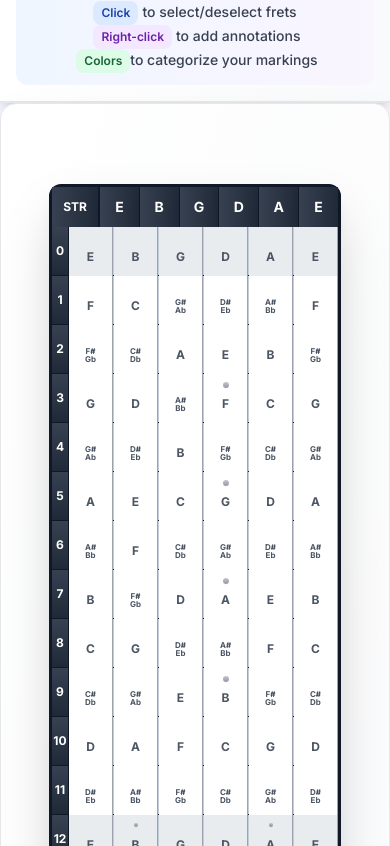
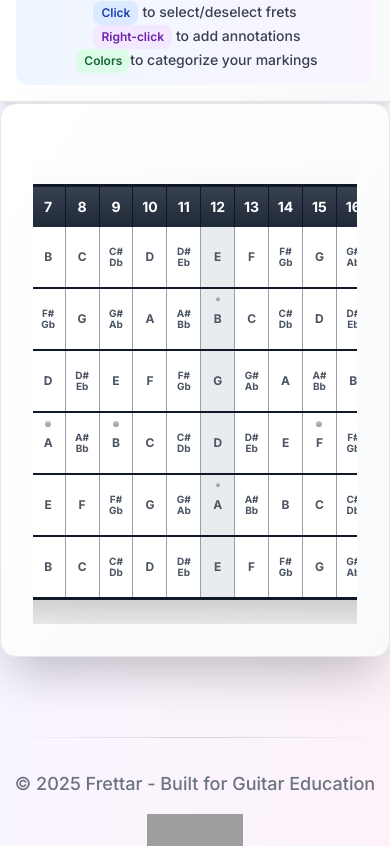
Before and after one commit to zejiran/frettar, a React (Vite) app: page / in a window 390 px wide. Shown: the part 838-1684 px from the top of the page. Built offline with nearby package versions, Linux system fonts and the light colour scheme; grey boxes are pictures that could not be loaded.

Commit message:
Remove mobile vertical fretboard layout and related CSS

```diff
--- a/src/components/Fretboard.tsx
+++ b/src/components/Fretboard.tsx
@@ -74,10 +74,8 @@ export const Fretboard: React.FC<FretboardProps> = ({
   };
 
   return (
-    <>
-      {/* Desktop/Tablet Layout (Horizontal) */}
-      <div className="hidden md:flex justify-center overflow-x-auto p-6 pt-8">
-        <div className="border-3 border-gray-900 rounded-xl bg-gradient-to-br from-gray-100 to-gray-200 shadow-2xl overflow-hidden inline-block mt-4">
+    <div className="flex justify-center overflow-x-auto p-6 pt-8">
+      <div className="border-3 border-gray-900 rounded-xl bg-gradient-to-br from-gray-100 to-gray-200 shadow-2xl overflow-hidden inline-block mt-4 min-w-[900px]">
         {/* Fret numbers header */}
         <div className="flex border-b-3 border-gray-900 bg-gradient-to-r from-gray-700 to-gray-800">
           <div className="w-15 h-10 flex items-center justify-center bg-gradient-to-r from-gray-700 to-gray-800 text-white font-bold border-r-2 border-gray-900 shadow-lg">
@@ -100,76 +98,5 @@ export const Fretboard: React.FC<FretboardProps> = ({
         ))}
       </div>
     </div>
-
-      {/* Mobile Layout (Vertical) */}
-      <div className="md:hidden p-4 pt-8">
-        <div className="border-3 border-gray-900 rounded-xl bg-gradient-to-br from-gray-100 to-gray-200 shadow-2xl overflow-visible mt-4">
-          {/* Strings header for mobile */}
-          <div className="flex border-b-3 border-gray-900 bg-gradient-to-r from-gray-700 to-gray-800">
-            <div className="w-12 h-10 flex items-center justify-center bg-gradient-to-r from-gray-700 to-gray-800 text-white font-bold border-r-2 border-gray-900 shadow-lg text-xs">
-              STR
-            </div>
-            {stringNotes.slice().reverse().map((note, index) => (
-              <div
-                key={index}
-                className={`flex-1 h-10 flex items-center justify-center bg-gradient-to-r from-gray-700 to-gray-800 text-white font-bold text-sm shadow-lg ${
-                  index < stringNotes.length - 1 ? 'border-r border-gray-900' : ''
-                }`}
-              >
-                {note}
-              </div>
-            ))}
-          </div>
-
-          {/* Fret rows for mobile */}
-          {Array.from({ length: numberOfFrets + 1 }, (_, fret) => (
-            <div
-              key={fret}
-              className={`flex ${
-                fret < numberOfFrets ? 'border-b border-gray-900' : ''
-              }`}
-            >
-              {/* Fret number */}
-              <div className="w-12 h-12 flex items-center justify-center bg-gradient-to-b from-gray-700 to-gray-800 text-white text-xs font-bold border-r border-gray-900 shadow-sm">
-                {fret}
-              </div>
-
-              {/* Fret cells for each string */}
-              {stringNotes.map((_, index) => {
-                const stringIndex = stringNotes.length - 1 - index;
-                const note = musicTheoryService.getNote(stringIndex, fret);
-                const cellKey = getCellKey(stringIndex, fret);
-                const cellState = fretboardState[cellKey];
-                const isSelected = !!cellState;
-                const color = cellState?.color || currentColor;
-                const annotation = cellState?.annotation || '';
-
-                return (
-                  <div
-                    key={`${stringIndex}-${fret}`}
-                    className={`flex-1 h-12 mobile-fret-cell relative ${
-                      index < stringNotes.length - 1 ? 'border-r border-gray-400' : ''
-                    }`}
-                  >
-                    <FretCell
-                      string={stringIndex}
-                      fret={fret}
-                      note={note}
-                      isSelected={isSelected}
-                      color={color}
-                      annotation={annotation}
-                      currentColor={currentColor}
-                      onCellClick={onCellClick}
-                      onCellRightClick={onCellRightClick}
-                      isLastFret={false}
-                    />
-                  </div>
-                );
-              })}
-            </div>
-          ))}
-        </div>
-      </div>
-    </>
   );
 };
--- a/src/index.css
+++ b/src/index.css
@@ -2,7 +2,6 @@
 @tailwind components;
 @tailwind utilities;
 
-/* Base styles and custom CSS */
 @layer base {
     body {
         font-family:
@@ -109,12 +108,9 @@
         @apply scale-105;
     }
 
-    /* Desktop fret cells maintain fixed size */
-    @media (min-width: 768px) {
-        .fret-cell {
-            width: 2.75rem !important;
-            height: 3.75rem !important;
-        }
+    .fret-cell {
+        width: 2.75rem !important;
+        height: 3.75rem !important;
     }
 
     .fret-cell.selected {
@@ -442,36 +438,6 @@
         line-height: 1rem;
     }
 
-    /* Responsive fretboard utilities */
-    .mobile-fret-row {
-        display: flex;
-        border-bottom: 1px solid #1f2937;
-    }
-
-    .mobile-fret-cell {
-        flex: 1;
-        min-height: 48px;
-        border-right: 1px solid #cbd5e1;
-        position: relative;
-        overflow: visible;
-        z-index: 10;
-    }
-
-    .mobile-fret-cell:has([class*="annotation"]) {
-        z-index: 40;
-    }
-
-    .mobile-fret-cell:last-child {
-        border-right: none;
-    }
-
-    .mobile-string-header {
-        background: linear-gradient(135deg, #475569 0%, #334155 100%);
-        color: white;
-        font-weight: bold;
-        text-shadow: 0 1px 2px rgba(0, 0, 0, 0.5);
-    }
-
     .w-fit {
         width: fit-content;
     }
@@ -779,112 +745,6 @@
     }
 }
 
-/* Mobile optimizations */
-@media (max-width: 767px) {
-    .toolbar {
-        flex-direction: column;
-        gap: 1rem;
-    }
-
-    .toolbar-group {
-        width: 100%;
-    }
-
-    /* Mobile-specific fret sizing only */
-    .mobile-fret-cell .fret-cell {
-        min-width: 2rem !important;
-        min-height: 2.5rem !important;
-        width: 100% !important;
-        height: 100% !important;
-        overflow: visible !important;
-        position: relative;
-        z-index: 10;
-    }
-
-    .mobile-fret-cell .fret-cell:has([class*="annotation"]) {
-        z-index: 50 !important;
-    }
-
-    .mobile-fret-cell .fret-cell [class*="absolute"] {
-        z-index: 100 !important;
-    }
-
-    .note-variants {
-        font-size: 8px !important;
-        line-height: 1 !important;
-    }
-
-    .fret-number {
-        width: 3rem !important;
-        height: 3rem !important;
-        font-size: 0.75rem !important;
-    }
-
-    .string-label {
-        width: 3rem !important;
-        height: 3rem !important;
-        font-size: 0.875rem !important;
-    }
-
-    .fretboard {
-        width: 100% !important;
-        max-width: 100% !important;
-        min-width: auto !important;
-    }
-
-    /* Mobile-only overrides */
-    .toolbar {
-        flex-direction: column;
-        gap: 1rem;
-    }
-
-    .toolbar-group {
-        width: 100%;
-    }
-
-    /* Mobile vertical fretboard layout - only for mobile view */
-    .controls-panel {
-        padding: 1rem;
-    }
-
-    .fretboard-container {
-        padding: 1rem;
-        padding-top: 2rem;
-        overflow: visible;
-    }
-
-    .history-panel {
-        padding: 1rem;
-    }
-
-    .config-card {
-        padding: 1rem;
-    }
-
-    .modal-content {
-        margin: 1rem;
-        max-width: none;
-    }
-
-    /* Mobile-specific responsive utilities */
-    .text-2xs {
-        font-size: 0.6rem;
-        line-height: 0.8rem;
-    }
-
-    /* Touch-friendly sizing */
-    .fret-cell:hover {
-        transform: scale(1.05);
-    }
-
-    /* Ensure annotations are visible on mobile */
-    .annotation-text {
-        font-size: 0.6rem !important;
-        padding: 1px 2px !important;
-        min-height: 12px !important;
-    }
-}
-
 /* Dark mode support (optional) */
 @media (prefers-color-scheme: dark) {
     .dark-mode {
```
Lines whose indentation alone changed are shown as unchanged.
